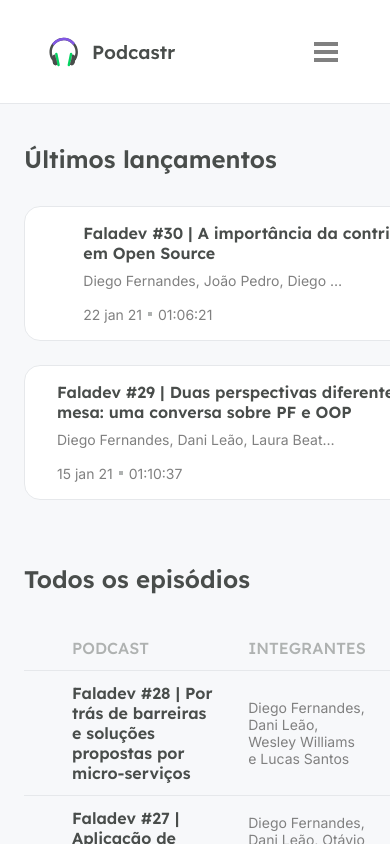
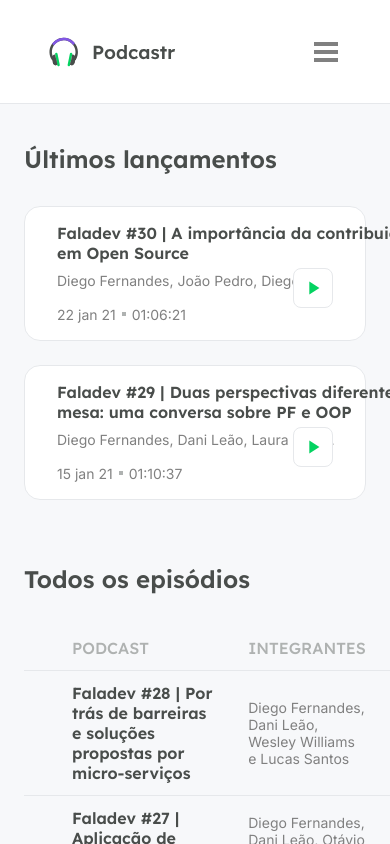
Before and after one commit to FabianoPereiraOne/podcastr, a Next.js app: page / in a window 390 px wide. Built offline with nearby package versions, Linux system fonts and the light colour scheme; data requests are answered from the project's data file; grey boxes are pictures that could not be loaded.

Commit message:
header and player finish

```diff
--- a/src/pages/home.module.scss
+++ b/src/pages/home.module.scss
@@ -15,12 +15,15 @@
   }
 
   ul{
-    display: grid;
-    grid-template-columns: repeat(2, 1fr);
+    width: 100%;
+    display: flex;
+    align-items: center;
+    justify-content: center;
     list-style: none;
     gap: 1.5rem;
 
     li{
+      width: 50%;
       background-color: var(--white);
       border: 1px solid var(--gray-100);
       border-radius: 1rem;
@@ -196,17 +199,48 @@
 @media screen and (max-width: 768px){
   .lastEpisodes{
     ul{
-      grid-template-columns: auto;
+      flex-direction: column;
+      align-items: center;
+      justify-content: center;
+
 
       li{
+        width: 100%;
         padding: 1rem;
+      }
+    }
+  }
+}
 
-        .thumb{
-          visibility: hidden;
-          width: 0;
-          height: 0;
+@media screen and (max-width: 368px){
+  .lastEpisodes{
+    ul{
+      li{
+        a{
+          font-size: 0.875rem;
+           max-width: 47%;
+           overflow: hidden;
+           white-space: nowrap;
+           text-overflow: ellipsis;
+        }
+
+        .cardDetails{
+          p{
+            font-size: 0.6rem;
+          }
+        }
+
+        button{
+          right: 0.5rem;
+          bottom: 0.5rem;
         }
       }
     }
   }
+
+  .thumb{
+    visibility: hidden;
+    width: 0;
+    height: 0;
+  }
 }
```
